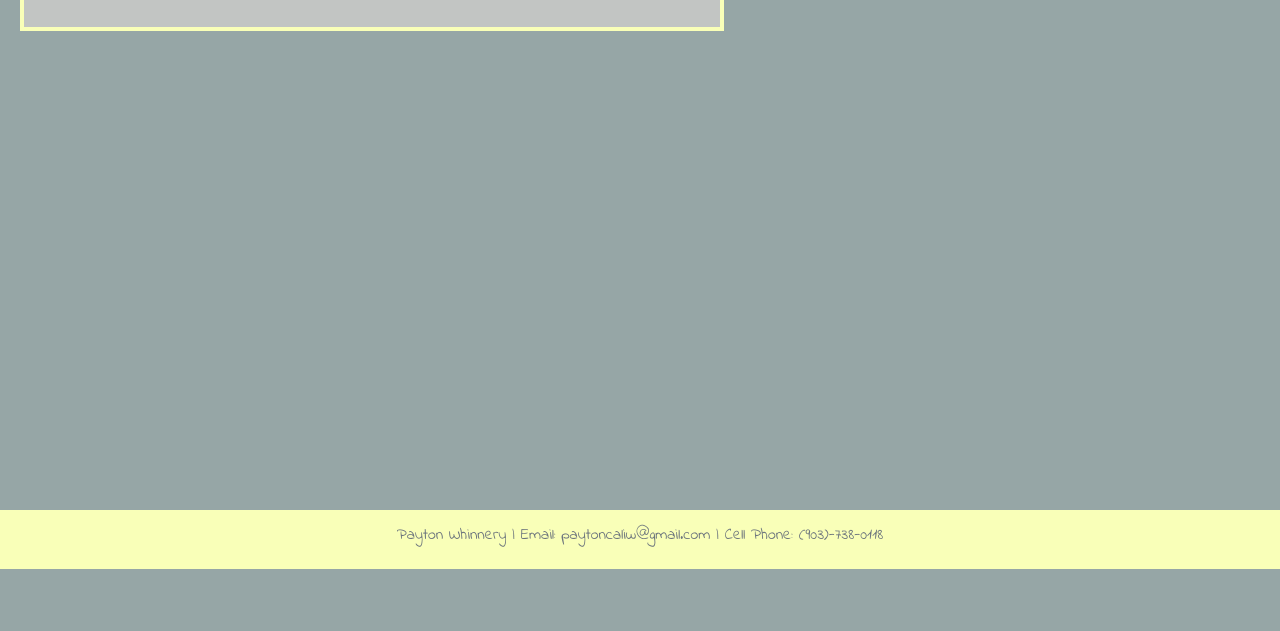
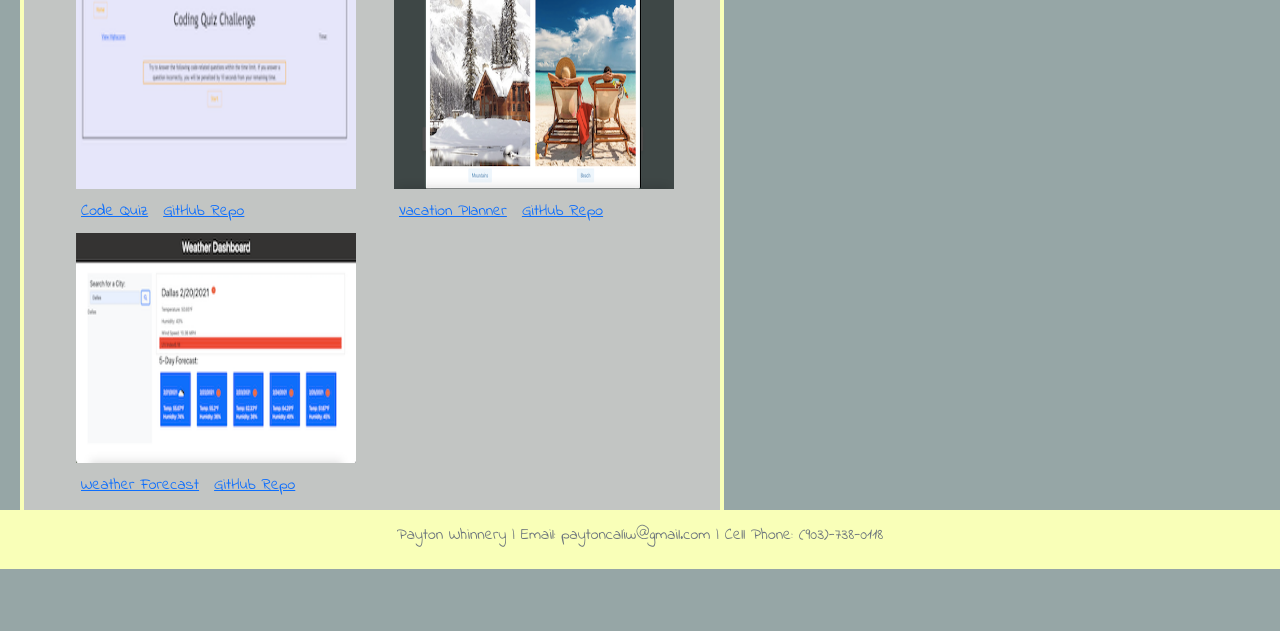
Before and after one commit to paytoncali/portfolio, a plain HTML site: page portfolio.html in a window 1280 px wide. Shown: the part 231-862 px from the top of the page. Before the commit the page ends 800 px from the top, so only its background shows below. Drawn offline with nearby package versions, Linux system fonts and the light colour scheme; files that its build step writes are made by us from their sources; a web font is replaced by a local one.

Commit message:
adding javascript to link portfolio

```diff
--- a/assets/JS/script.js
+++ b/assets/JS/script.js
@@ -1,26 +1,39 @@
 const button1Src = "https://paytoncali.github.io/Code-Quiz/";
 const button2Src = "https://damiandeleon.github.io/vacation_planner/";
-const button3Src = "https://paytoncali.github.io/weather-app/"
+const button3Src = "https://paytoncali.github.io/weather-app/";
+const github1 = "https://github.com/paytoncali/Code-Quiz.git";
+const github2 = "https://github.com/damiandeleon/vacation_planner.git";
+const github3 = "https://github.com/paytoncali/weather-app.git"
 const buttonEl1 = document.querySelector("#homework1");
 const buttonEl2 = document.querySelector("#homework2");
 const buttonEl3 = document.querySelector("#homework3");
 
 const a1 = document.createElement('a');
+a1.style = "margin: 15px";
+const a1Git = document.createElement('a');
 a1.setAttribute("href", button1Src);
+a1Git.setAttribute("href", github1)
 a1.innerHTML = "Code Quiz";
-buttonEl1.append(a1);
+a1Git.innerHTML = "GitHub Repo"
+buttonEl1.append(a1)
+buttonEl1.append(a1Git);
 
 const a2 = document.createElement('a');
+a2.style = "margin: 15px";
+const a2Git = document.createElement('a');
 a2.setAttribute("href", button2Src);
+a2Git.setAttribute("href", github2)
 a2.innerHTML = "Vacation Planner";
+a2Git.innerHTML = "GitHub Repo";
 buttonEl2.append(a2);
+buttonEl2.append(a2Git);
 
 const a3 = document.createElement('a');
+a3.style = "margin: 15px";
+const a3Git = document.createElement('a');
 a3.setAttribute("href", button3Src);
+a3Git.setAttribute("href", github3)
 a3.innerHTML = "Weather Forecast";
+a3Git.innerHTML = "GitHub Repo";
 buttonEl3.append(a3);
-
-// var link = "http://google.com";
-// var element = document.createElement("a");
-// element.setAttribute("href", link);
-// element.innerHTML = "your text";
+buttonEl3.append(a3Git);
--- a/portfolio.html
+++ b/portfolio.html
@@ -9,7 +9,7 @@
         <script src="https://cdn.jsdelivr.net/npm/bootstrap@5.0.0-beta1/dist/js/bootstrap.bundle.min.js" integrity="sha384-ygbV9kiqUc6oa4msXn9868pTtWMgiQaeYH7/t7LECLbyPA2x65Kgf80OJFdroafW" crossorigin="anonymous"></script>
         <link rel="preconnect" href="https://fonts.gstatic.com">
         <link href="https://fonts.googleapis.com/css2?family=Euphoria+Script&family=Indie+Flower&display=swap" rel="stylesheet">
-        <link rel="stylesheet" href="assets/styles.css">
+        <link rel="stylesheet" href="assets/CSS/styles.css">
     </head>
 
     <body>
@@ -35,16 +35,16 @@
                 <div class="row">
                     <div class="col-sm-6" id="homework1">
                         <!-- <button> -->
-                            <!-- <img src="https://www.fillmurray.com/350/360" class="portfolio-grid" alt="placeholder" height="250" width="250"/> -->
+                            <img src="./assets/images/code-quiz-img.png" class="portfolio-grid" alt="placeholder" height="250" width="300"/>
                         <!-- </button> -->
                     </div>
                     <div class="col-sm-6" id="homework2">
-                        <!-- <img src="https://www.fillmurray.com/350/360" class="portfolio-grid" alt="placeholder" height="250" width="250" id="homework2"/> -->
+                        <img src="./assets/images/Vacation-planner-img.png" class="portfolio-grid" alt="placeholder" height="250" width="300" id="homework2"/>
                     </div>
                 </div>
                 <div class="row">
                     <div class="col-sm-6" id="homework3">
-                        <!-- <img src="https://www.fillmurray.com/350/360" class="portfolio-grid" alt="placeholder" height="250" width="250" id="project1"/> -->
+                        <img src="./assets/images/weather-forecast-img.png" class="portfolio-grid" alt="placeholder" height="250" width="300" id="project1"/>
                     </div>
                     <div class="col-sm-6">
                         <!-- <img src="https://www.fillmurray.com/350/360" class="portfolio-grid" alt="placeholder" height="250" width="250"/> -->
```
Also changed, not shown: contact.html (+1 -1 lines), index.html (+1 -1 lines), assets/images/Screen Shot 2021-02-20 at 1.22.39 PM.png (deleted), assets/images/Screen Shot 2021-02-20 at 1.24.34 PM.png (deleted), assets/images/Screen Shot 2021-02-20 at 1.25.12 PM.png (deleted), assets/images/Vacation-planner-img.png (added), assets/images/code-quiz-img.png (added), assets/images/weather-forecast-img.png (added).
